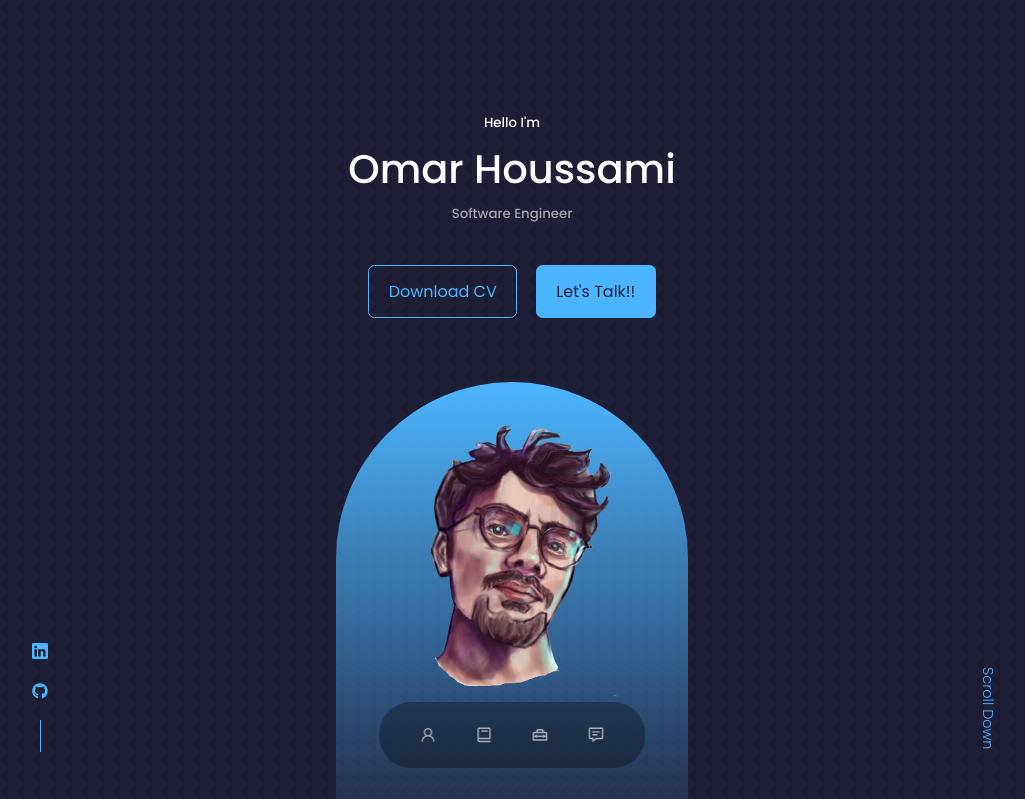
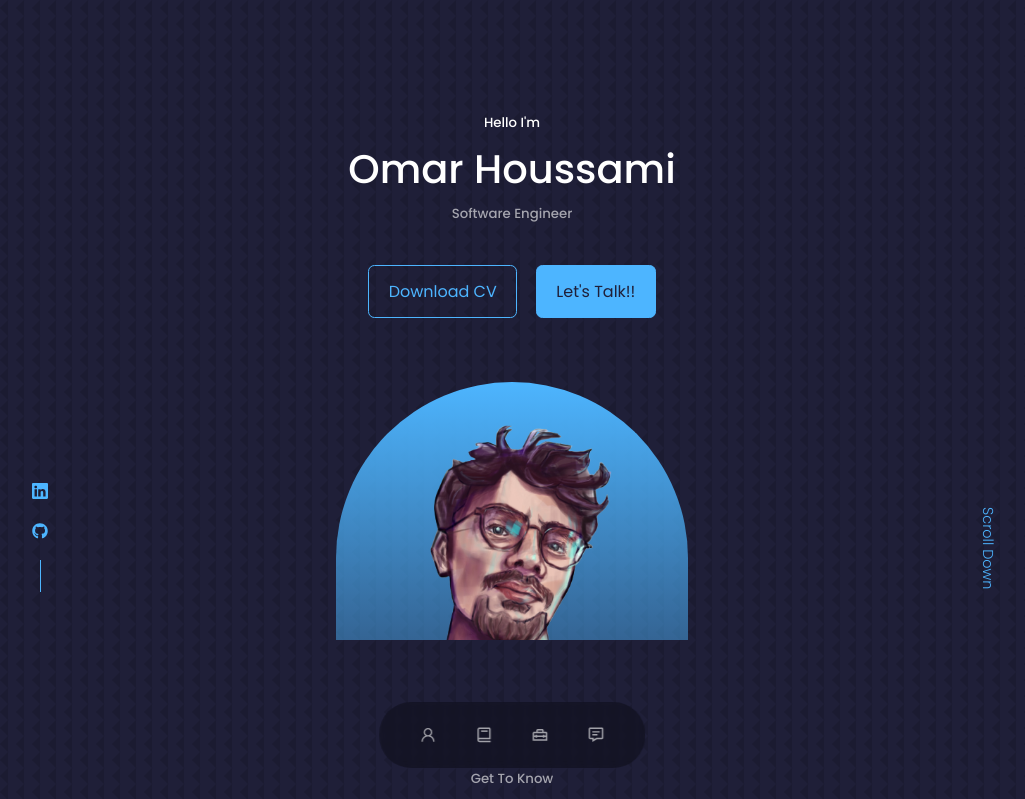
Before and after one commit to TshiSelle/portfolio, a React (Create React App) app: page / in a window 1280 px wide. Shown: the top 799 px of the page, without its empty margins (128-1153 px from the left). Built offline with nearby package versions, Linux system fonts and the light colour scheme.

Commit message:
styling edits

```diff
--- a/src/components/header/header.css
+++ b/src/components/header/header.css
@@ -1,20 +1,5 @@
-:root {
-  --color-bg: #1f1f38;
-  --color-bg-variant: #2c2c6c;
-  --color-primary: #4db5ff;
-  --color-primary-variant: rgba(77, 181, 255, 0.4);
-  --color-white: #fff;
-  --color-light: rgba(255, 255, 255, 0.6);
-
-  --transition: all 280ms ease;
-
-  --container-width-lg: 75%;
-  --container-width-md: 86%;
-  --container-width-sm: 90%;
-}
-
 header {
-  height: 100vh;
+  height: 80vh;
   padding-top: 7rem;
   overflow: hidden;
 }
```
